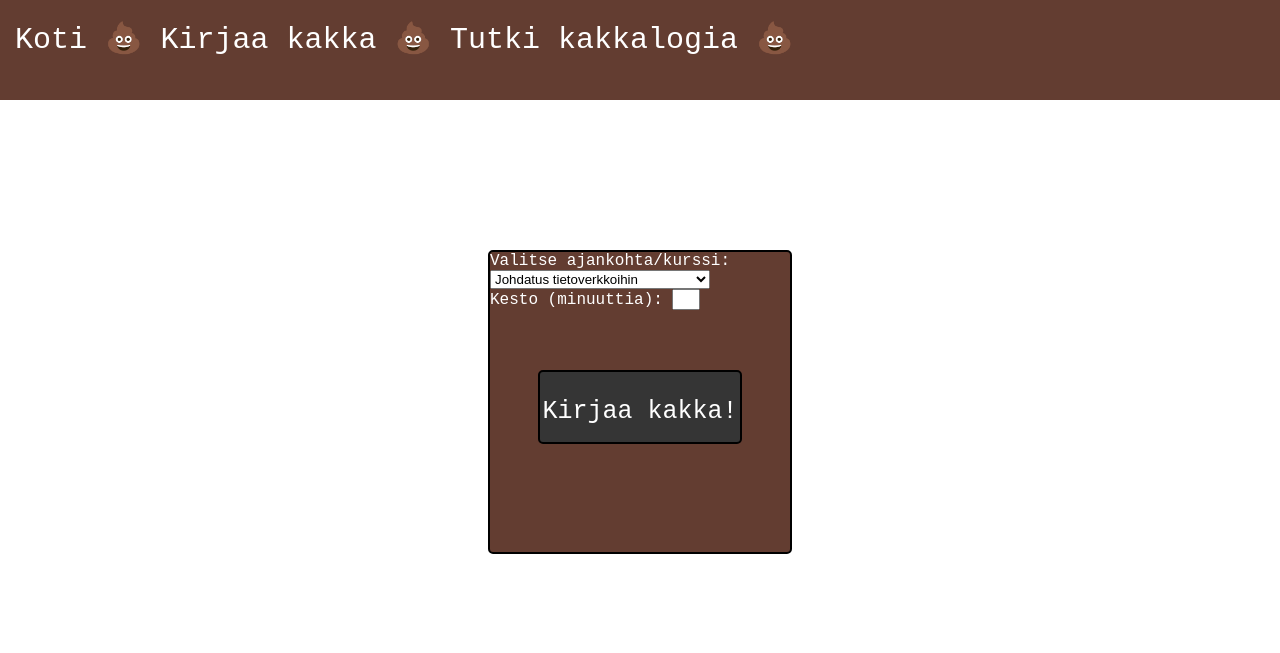
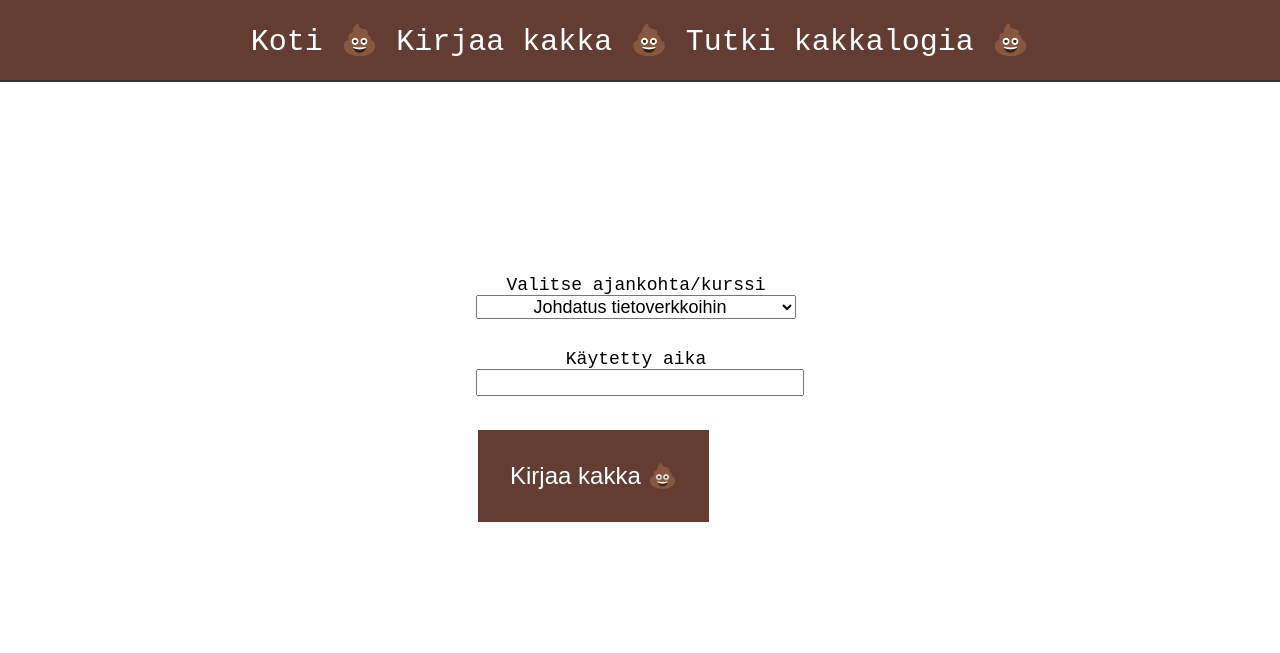
Before and after one commit to emilsto/poopTracker, a plain HTML site: page frontend/pages/logpoop.html in a window 1280 px wide. Drawn offline with Linux system fonts and the light colour scheme.

Commit message:
visual improvements

```diff
--- a/frontend/pages/logpoop.html
+++ b/frontend/pages/logpoop.html
@@ -6,15 +6,19 @@
     <meta name="viewport" content="width=device-width, initial-scale=1.0" />
     <script src="../scripts/logpoop.js"></script>
     <link rel="stylesheet" href="../styles/logpoop.css" />
-    <title>Log a poop</title>
+    <title>Log a poop &#128169;</title>
   </head>
   <body>
     <section id="mainContent">
       <div id="nav">
         <div id="desktop-items">
           <a class="inactive" href="../index.html">Koti &#128169;</a>
-          <a class="inactive" href="../pages/logpoop.html">Kirjaa kakka &#128169;</a>
-          <a class="active" href="../pages/pooplog.html">Tutki kakkalogia &#128169;</a>
+          <a class="inactive" href="../pages/logpoop.html"
+            >Kirjaa kakka &#128169;</a
+          >
+          <a class="active" href="../pages/pooplog.html"
+            >Tutki kakkalogia &#128169;</a
+          >
         </div>
         <div id="menuContainer" onclick="xBar(this), fadeOut()">
           <div class="bar1"></div>
@@ -33,12 +37,12 @@
           <a href="pooplog.html">Tutki kakkalogia</a>
         </div>
       </div>
+      <section id="secondary-content">
+        <section id="data-logger">
 
-      <section id="secondaryContent">
-        <div id="poop-logger">
-          <div id="time-selector">
-            <label for="course-select">Valitse ajankohta/kurssi: </label>
-            <select name="course-select" id="courses">
+          <div id="time-input">
+            <label for="course-select" class="time-spent">Valitse ajankohta/kurssi</label>
+            <select name="course-select" id="courses" class="time-spent">
               <option value="Johdatus tietoverkkoihin">
                 Johdatus tietoverkkoihin
               </option>
@@ -57,16 +61,16 @@
               </option>
               <option value="Vapaa-aika">Vapaa-aika</option>
             </select>
+            <label for="time-spent" class="time-spent">Käytetty aika</label>
+            <form><input type="text" class="time-spent" id="time-field"></form>
+            <input type="button" class="button" value="Kirjaa kakka &#128169;" onclick="logPoop()">
           </div>
 
-          <label for="length">Kesto (minuuttia): </label>
-          <input type="text" id="length" name="fname" />
 
-          <div id="submit-btn">
-            <p id="submit-txt" onclick="logPoop()">Kirjaa kakka!</p>
-          </div>
-        </div>
+        </section>
+
       </section>
+
     </section>
   </body>
 </html>
--- a/frontend/scripts/logpoop.js
+++ b/frontend/scripts/logpoop.js
@@ -5,7 +5,7 @@ function xBar(x) {
 
 function fadeOut() {
   //variables
-  let background = document.getElementById("secondaryContent");
+  let background = document.getElementById("secondary-content");
   let itemOptions1 = document.getElementById("testObject1");
   let itemOptions2 = document.getElementById("testObject2");
   let itemOptions3 = document.getElementById("testObject3");
@@ -26,7 +26,8 @@ function fadeOut() {
 const logPoop = async () => {
   let select = document.getElementById("courses");
   let tunti = select.options[select.selectedIndex].value;
-  let timeSpent = document.getElementById("length").value;
+  let timeSpent = document.getElementById("time-field").value;
+  let sentSuccess = false;
 
   let xhr = new XMLHttpRequest();
   xhr.open("POST", "http://109.235.71.191:5000/poos", true);
@@ -38,6 +39,9 @@ const logPoop = async () => {
     })
   );
 
-  alert("kakka logattu!");
+  if(timeSpent == "")
+  alert("Jotain meni pieleen!");
+  else
+  alert("Kakka logattu onnistuneesti!");
   timeSpent = "";
 };
--- a/frontend/styles/logpoop.css
+++ b/frontend/styles/logpoop.css
@@ -1,6 +1,11 @@
 body {
   margin: 0;
   padding: 0;
+  user-select: none; /* supported by Chrome and Opera */
+  -webkit-user-select: none; /* Safari */
+  -khtml-user-select: none; /* Konqueror HTML */
+  -moz-user-select: none; /* Firefox */
+  -ms-user-select: none; /* Internet Explorer/Edge */
 }
 
 a,
@@ -22,9 +27,10 @@ a:active {
   width: 100%;
   height: 100px;
   background-color: rgb(99, 61, 49);
+  border-bottom: 2px solid #333;
 }
 
-#desktop-items{
+#desktop-items {
   display: none;
 }
 
@@ -51,16 +57,6 @@ a:active {
   margin-left: auto;
   margin-right: auto;
   margin-top: 50px;
-}
-
-#story,
-#stats-global {
-  width: 70%;
-  margin: auto;
-  font-family: "Courier New", Courier, monospace;
-  font-size: larger;
-  text-align: center;
-  color: rgb(62, 62, 62);
 }
 
 .fadeOut {
@@ -91,11 +87,11 @@ a:active {
 
 #testItem {
   position: absolute;
-  z-index: 9999;
+  z-index: 99909;
   display: none;
   margin-left: auto;
   margin-right: auto;
-  margin-top: 50px;
+  margin-top: 150px;
   left: 0;
   right: 0;
   height: 360px;
@@ -133,72 +129,89 @@ a:active {
   transform: rotate(45deg) translate(-8px, -8px);
 }
 
-#secondaryContent {
-  margin-top: 250px;
+#secondary-content {
   font-family: "Courier New", Courier, monospace;
-  color: #fff;
   width: 100%;
+  height: 800px;
+  display: flex;
+  justify-content: center;
+  align-items: center;
 }
 
-#poop-logger {
-  border: 2px solid black;
-  margin: auto;
-  border-radius: 5px;
-  width: 70%;
-  max-width: 300px;
-  height: 300px;
-  background-color: rgb(99, 61, 49);
+#data-logger {
+  border: 0px solid black;
+  border-radius: 5%;
+  display: flex;
+  width: 500px;
+  height: 500px;
+  justify-content: inherit;
+  align-items: inherit;
 }
 
-#submit-btn {
-  margin-top: 20%;
-  margin-left: auto;
-  margin-right: auto;
-  width: 70%;
-  max-width: 200px;
-  height: 70px;
-  background-color: rgb(53, 53, 53);
-  border: 2px solid black;
-  border-radius: 5px;
+#courses{
+  font-size: large;
+  display: block;
+  margin-bottom: 30px;
+
+}
+
+.time-spent{
+  text-align: center;
+  display: block;
+  width: 320px;
+  font-size: large;
+
+}
+
+#time-field{
+  margin-bottom: 30px;
+}
+
+.button {
+  background-color: rgb(99, 61, 49);
+  border: none;
+  color: #fff;
+  padding: 32px 32px;
+  text-align: center;
+  text-decoration: none;
+  display: inline-block;
+  margin: 4px 2px;
+  font-size: x-large;
   cursor: pointer;
 }
+.button:hover, .button:active {
 
-#length {
-  width: 20px;
+  color: rgb(89, 90, 89);
+
 }
 
-#submit-txt {
+#succesfull-log{
   text-align: center;
-  font-size: 25px;
+  font-size: 32px;
 }
 
-#submit-txt:hover {
-  text-align: center;
-  font-size: 25px;
-  color: rgb(89, 90, 89);
-}
 
-@media screen and (min-width: 1024px){
+
+@media screen and (min-width: 760px) {
   #nav {
     top: 0;
     z-index: 9999999;
     position: fixed;
     width: 100%;
-    height: 100px;
+    height: 80px;
     background-color: rgb(99, 61, 49);
+    display: flex;
+    justify-content: center;
+    align-items: center;
   }
-  #desktop-items{
-    padding-top: 20px;
-    padding-left: 15px;
+  #desktop-items {
     display: block;
-    font-family: 'Courier New', Courier, monospace;
+    font-family: "Courier New", Courier, monospace;
     font-size: 30px;
   }
-
   #menuContainer {
     padding: 20px;
     position: absolute;
     display: none;
   }
-
 }
--- a/frontend/styles/pooplog.css
+++ b/frontend/styles/pooplog.css
@@ -22,8 +22,9 @@ a:active {
   width: 100%;
   height: 100px;
   background-color: rgb(99, 61, 49);
+  border-bottom: 2px solid #333;
 }
-#desktop-items{
+#desktop-items {
   display: none;
 }
 
@@ -50,16 +51,6 @@ a:active {
   margin-left: auto;
   margin-right: auto;
   margin-top: 50px;
-}
-
-#story,
-#stats-global {
-  width: 70%;
-  margin: auto;
-  font-family: "Courier New", Courier, monospace;
-  font-size: larger;
-  text-align: center;
-  color: rgb(62, 62, 62);
 }
 
 .fadeOut {
@@ -89,7 +80,7 @@ a:active {
 }
 
 #testItem {
-  position: absolute;
+  position: fixed;
   margin-left: auto;
   margin-right: auto;
   margin-top: 50px;
@@ -100,7 +91,6 @@ a:active {
   background-color: rgb(99, 61, 49);
   color: #fff;
   z-index: 9999;
-  position: absolute;
   display: none;
   border: 2px solid black;
   text-align: center;
@@ -136,12 +126,7 @@ a:active {
 #secondaryContent {
   margin-top: 150px;
   width: 100%;
-}
-
-#dataZone {
-  margin-left: auto;
-  margin-right: auto;
-    width: 50%;
+  overflow: hidden;
 }
 
 table,
@@ -150,51 +135,55 @@ td {
   border: solid 1px #333;
   border-collapse: collapse;
   padding: 2px 3px;
-  width: fit-content;
 }
-th {
-  font-weight: bold;
-}
+
 #dataTable td,
 #dataTable th {
-  border: 2px solid rgb(65, 65, 65);
-  padding: 8px;
-  width: 300px;
+  text-align: center;
+  border: 1px solid rgb(65, 65, 65);
+  padding: 0px;
+  width: fit-content;
+  font-family: "Courier New", Courier, monospace;
 }
 #dataTable tr:nth-child(even) {
   background-color: rgb(110, 81, 81);
 }
 #dataTable th {
-  padding-top: 12px;
-  padding-bottom: 12px;
+  padding-top: 8px;
+  padding-bottom: 8px;
   text-align: left;
   background-color: rgb(99, 61, 49);
   color: white;
 }
-th,
-td,
-tr {
-  text-align: center;
-  font-family: "Courier New", Courier, monospace;
-}
 
-@media screen and (min-width: 1024px){
+@media screen and (min-width: 760px) {
   #nav {
     top: 0;
     z-index: 9999999;
     position: fixed;
     width: 100%;
-    height: 100px;
+    height: 80px;
     background-color: rgb(99, 61, 49);
+    display: flex;
+    justify-content: center;
+    align-items: center;
   }
-  #desktop-items{
-    padding-top: 20px;
-    padding-left: 15px;
+  #desktop-items {
     display: block;
-    font-family: 'Courier New', Courier, monospace;
+    font-family: "Courier New", Courier, monospace;
     font-size: 30px;
   }
 
+  #secondaryContent {
+    margin-top: 150px;
+    width: 100%;
+  }
+
+  #dataZone {
+    margin-left: auto;
+    margin-right: auto;
+    width: 50%;
+  }
 
   #menuContainer {
     padding: 20px;
@@ -202,4 +191,12 @@ tr {
     display: none;
   }
 
+  #dataTable th,
+  #dataTable td {
+    text-align: center;
+    border: 1px solid rgb(65, 65, 65);
+    padding: 16px;
+    width: 200px;
+    font-family: "Courier New", Courier, monospace;
+  }
 }
--- a/frontend/styles/styles.css
+++ b/frontend/styles/styles.css
@@ -21,9 +21,10 @@ a:active {
   width: 100%;
   height: 100px;
   background-color: rgb(99, 61, 49);
+  border-bottom: 2px solid #333;
 }
 
-#desktop-items{
+#desktop-items {
   display: none;
 }
 
@@ -44,7 +45,7 @@ a:active {
 }
 
 #logo {
-  width: 15%;
+  width: 30%;
   height: auto;
   display: block;
   margin-left: auto;
@@ -92,7 +93,7 @@ a:active {
   position: absolute;
   margin-left: auto;
   margin-right: auto;
-  margin-top: 50px;
+  margin-top: -80px;
   left: 0;
   right: 0;
   height: 360px;
@@ -137,28 +138,46 @@ a:active {
   margin-top: 250px;
 }
 
-@media screen and (min-width: 1024px){
+@media screen and (min-width: 760px) {
   #nav {
     top: 0;
     z-index: 9999999;
     position: fixed;
     width: 100%;
-    height: 100px;
+    height: 80px;
     background-color: rgb(99, 61, 49);
+    display: flex;
+    justify-content: center;
+    align-items: center;
   }
-  #desktop-items{
-    padding-top: 20px;
-    padding-left: 15px;
+  #desktop-items {
     display: block;
-    font-family: 'Courier New', Courier, monospace;
+    font-family: "Courier New", Courier, monospace;
     font-size: 30px;
   }
 
+  #logo {
+    width: 300px;
+    height: auto;
+    display: block;
+    margin-left: auto;
+    margin-right: auto;
+    margin-top: 50px;
+  }
+
+  #story,
+  #stats-global {
+    width: 40%;
+    margin: auto;
+    font-family: "Courier New", Courier, monospace;
+    font-size: larger;
+    text-align: center;
+    color: rgb(62, 62, 62);
+  }
 
   #menuContainer {
     padding: 20px;
     position: absolute;
     display: none;
   }
-
 }
```
Also changed, not shown: frontend/index.html (+11 -4 lines), frontend/pages/pooplog.html (+7 -6 lines), frontend/scripts/poopget.js (+8 -6 lines), frontend/scripts/scripts.js (+5 -4 lines).
